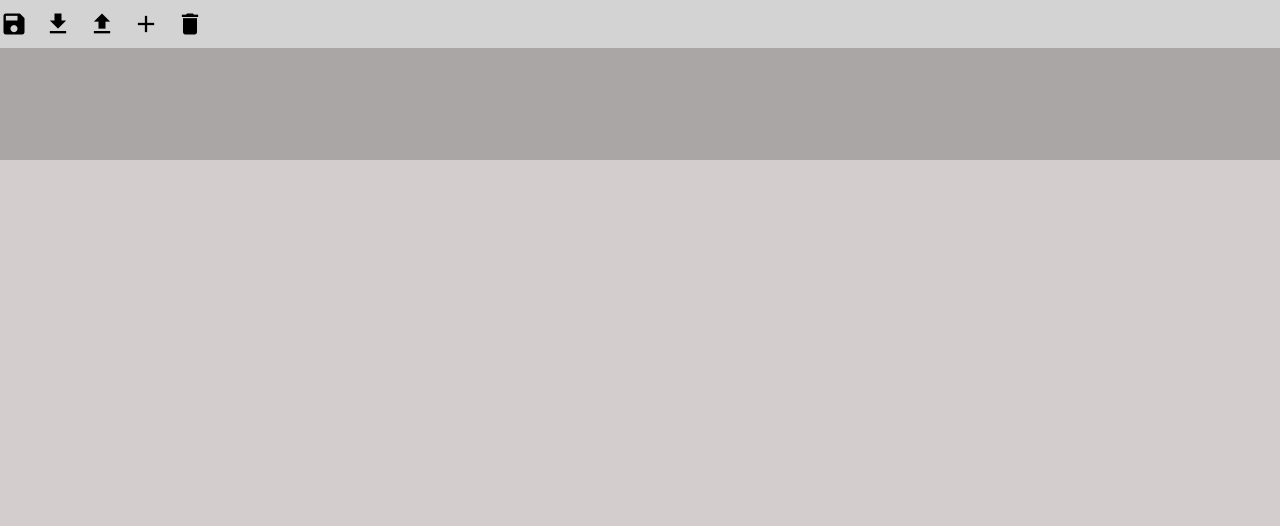
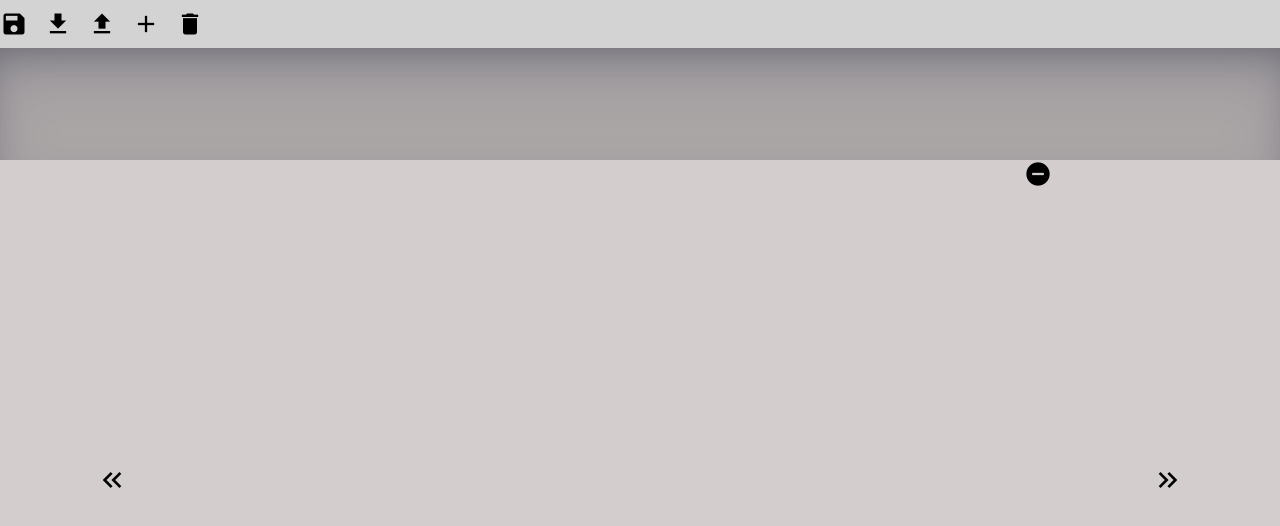
Before and after one commit to mukeshdani/Gallery-App, a plain HTML site: page index.html in a window 1280 px wide. Drawn offline with Linux system fonts and the light colour scheme.

Commit message:
add HTML and CSS

```diff
--- a/index.html
+++ b/index.html
@@ -32,17 +32,23 @@
         </div>
         <div class="img-container">
             <div class="img-list-container">
-                <!-- dynamically  -->
-
-
             </div>
             <div class="img-show_container">
+                <span class="material-icons" id="left">keyboard_double_arrow_left</span>
+                <div class="parent-img">
 
-
+                </div>
+                <span class="material-icons" id="right">keyboard_double_arrow_right</span>
             </div>
         </div>
     </div>
+    <span class="material-icons delete-img"
+
+    >
+        remove_circle
+    </span>
     <script src="script.js"></script>
+
 </body>
 
 </html>
--- a/style.css
+++ b/style.css
@@ -1,11 +1,13 @@
 body {
     margin: 0px;
 }
+
 /*********** appmenu  *********/
 /* font size increase */
 .material-icons {
     font-size: 1.75rem;
 }
+
 .app-menu {
     height: 3rem;
     background-color: lightgrey;
@@ -13,10 +15,12 @@ body {
     display: flex;
     align-items: center
 }
+
 /* icons baad space  */
 .app-menu>* {
     margin-right: 1rem;
 }
+
 /* **************img list container *********/
 .img-list-container {
     height: 7rem;
@@ -24,38 +28,58 @@ body {
     /* images align  */
     display: flex;
     align-items: center;
+    box-shadow: rgba(50, 50, 93, 0.25) 0px 30px 60px -12px inset, rgba(0, 0, 0, 0.3) 0px 18px 36px -18px inset;
 }
+
 .img-list-container>* {
     height: 70%;
     margin-right: 2rem;
     border-radius: 12%;
 }
+
 /* hover  */
 .img_preview:hover {
     box-shadow:
-     rgba(0, 0, 0, 0.35) 0px 5px 15px;
+        rgba(0, 0, 0, 0.35) 0px 5px 15px;
     transform: scale(1.05);
     cursor: pointer;
 }
+
 /******image preview conainer css ********/
 .img-show_container {
     /* 100vh -> current height of
     your browser window */
-    height: calc( 100vh - 10rem);
+    height: calc(100vh - 10rem);
     /* height:30rem; */
     background-color: #d4cdcd;
     /* vertically and horizontal centering */
-    display:flex;
+    display: flex;
     justify-content: center;
     align-items: center;
 }
-.final_image{
-    width:80%;
+
+.final_image {
     /* resize image without
     lossing it's aspect ratio */
+    width: 90%;
+    max-width: 100%;
     object-fit: contain;
+    box-shadow: rgba(60, 64, 67, 0.3) 0px 1px 2px 0px, rgba(60, 64, 67, 0.15) 0px 1px 3px 1px;
+}
+
+.img-show_container>.material-icons {
+    font-size: 2rem;
+}
+
+.parent-img {
+    text-align: center;
+    width: 80%;
     max-height: 80%;
 }
-.img-show_container>.material-icons{
-    font-size: 2rem;
+.delete-img{
+    color: black;
+    position:absolute;
+    left:80vw;
+    top:20vh;
+
 }
```
